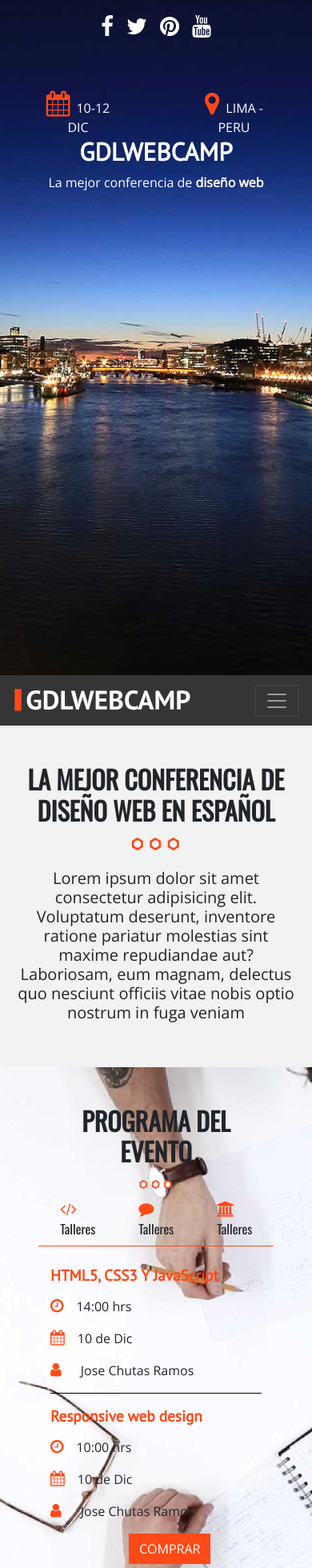
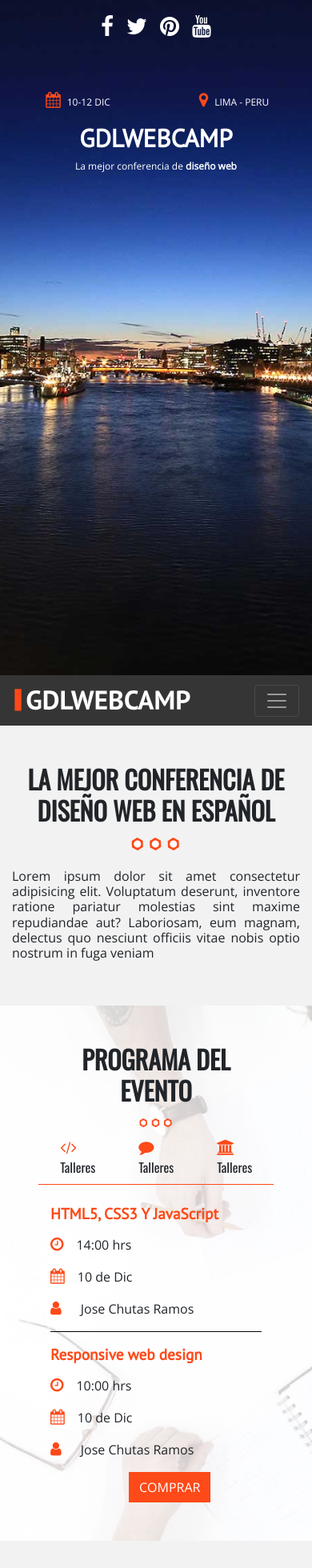
Before and after one commit to josheSD/Udemy-Project, an Angular app: page / in a window 390 px wide. Shown: the top 1960 px of the page at 80% size. Built offline with nearby package versions, Linux system fonts and the light colour scheme.

Commit message:
puliando algunos detalles

```diff
--- a/src/app/app.component.html
+++ b/src/app/app.component.html
@@ -13,14 +13,14 @@
 
             <div class="row text-center justify-content-around  mt-5 pt-2">
                 <div class="col-4">
-                    <span class="text-white"><i class="fa fa-calendar my-color mr-2"></i>10-12 DIC</span>
+                    <span class="text-white my-content-color"><i class="fa fa-calendar my-color mr-2"></i>10-12 DIC</span>
                 </div>
                 <div class="col-4">
-                    <span class="text-white"><i class="fa fa-map-marker my-color mr-2"></i>LIMA - PERU</span>
+                    <span class="text-white my-content-color"><i class="fa fa-map-marker my-color mr-2"></i>LIMA - PERU</span>
                 </div>
             </div>
 
-            <div class="row">
+            <div class="row mt-3">
                 <div class="col-12 text-center">
                     <h1 class="text-white font-weight-bold name-sitio">GDLWEBCAMP</h1>
                     <p class="text-white">La mejor conferencia de <strong>diseño web</strong></p>
--- a/src/app/components/home/home.component.css
+++ b/src/app/components/home/home.component.css
@@ -23,6 +23,10 @@ h3 {
     background-size: cover;
     width: 100%;
     height: 100%;
+}
+
+.my-bg-evento {
+    background-color: rgba(255, 255, 255, 0.8);
 }
 
 .my-menu {
@@ -253,3 +257,6 @@ h5+.my-outle-btn:hover {
     transition: all .3s ease;
     border-color: #fe4918;
 }
+
+
+/* noveno section faltan*/
--- a/src/app/components/home/home.component.html
+++ b/src/app/components/home/home.component.html
@@ -2,9 +2,9 @@
     <div class="container">
         <section class="row py-5">
             <div class="col-12 text-center">
-                <h2 class="font-weight-bold">La mejor conferencia de diseño web en español</h2>
+                <h2 class="font-weight-bold text-center">La mejor conferencia de diseño web en español</h2>
                 <img src="../../../assets/img/separador.png" alt="">
-                <p class="mt-3 h5">Lorem ipsum dolor sit amet consectetur adipisicing elit. Voluptatum deserunt, inventore ratione pariatur molestias sint maxime repudiandae aut? Laboriosam, eum magnam, delectus quo nesciunt officiis vitae nobis optio nostrum in fuga veniam
+                <p class="mt-3 h5 text-justify text-md-center h6">Lorem ipsum dolor sit amet consectetur adipisicing elit. Voluptatum deserunt, inventore ratione pariatur molestias sint maxime repudiandae aut? Laboriosam, eum magnam, delectus quo nesciunt officiis vitae nobis optio nostrum in fuga veniam
                 </p>
             </div>
         </section>
@@ -14,7 +14,7 @@
 <section class="evento">
     <div class="container">
         <div class="row">
-            <div class="col-12 col-md-6">
+            <div class="col-12 col-md-6 my-bg-evento">
 
                 <div class="py-5 px-5">
                     <h2 class="text-center font-weight-bold">Programa del Evento</h2>
@@ -151,7 +151,7 @@
 
 <section class="precios">
     <div class="container">
-        <div class="row py-5">
+        <div class="row pt-5">
             <div class="col-12 text-center">
                 <h2 class="font-weight-bold">Precios </h2>
                 <img src="../../../assets/img/separador.png" alt="">
@@ -159,7 +159,7 @@
         </div>
         <div class="row justify-content-around text-center pb-5">
             <div class="col-12 col-md-4">
-                <div class="card">
+                <div class="card mt-5">
                     <div class="card-body my-4">
                         <h4 class="card-title">pase por un dia</h4>
                         <ul class="pr-5">
@@ -173,7 +173,7 @@
                 </div>
             </div>
             <div class="col-12 col-md-4">
-                <div class="card">
+                <div class="card mt-5">
                     <div class="card-body my-4">
                         <h4 class="card-title">Todos los dias</h4>
                         <ul class="pr-5">
@@ -188,7 +188,7 @@
 
             </div>
             <div class="col-12 col-md-4">
-                <div class="card">
+                <div class="card mt-5">
                     <div class="card-body my-4">
                         <h4 class="card-title">Pase por 2 dias</h4>
                         <ul class="pr-5">
--- a/src/assets/css/style.css
+++ b/src/assets/css/style.css
@@ -23,6 +23,18 @@ body {
     font-family: 'PT Sans', sans-serif;
 }
 
+@media only screen and (max-width: 767px) {
+    .my-color {
+        font-size: 20px;
+    }
+    .my-content-color {
+        font-size: 12px;
+    }
+    .name-sitio+p {
+        font-size: 12px;
+    }
+}
+
 
 /*  PARTE DE NAV */
 
```
